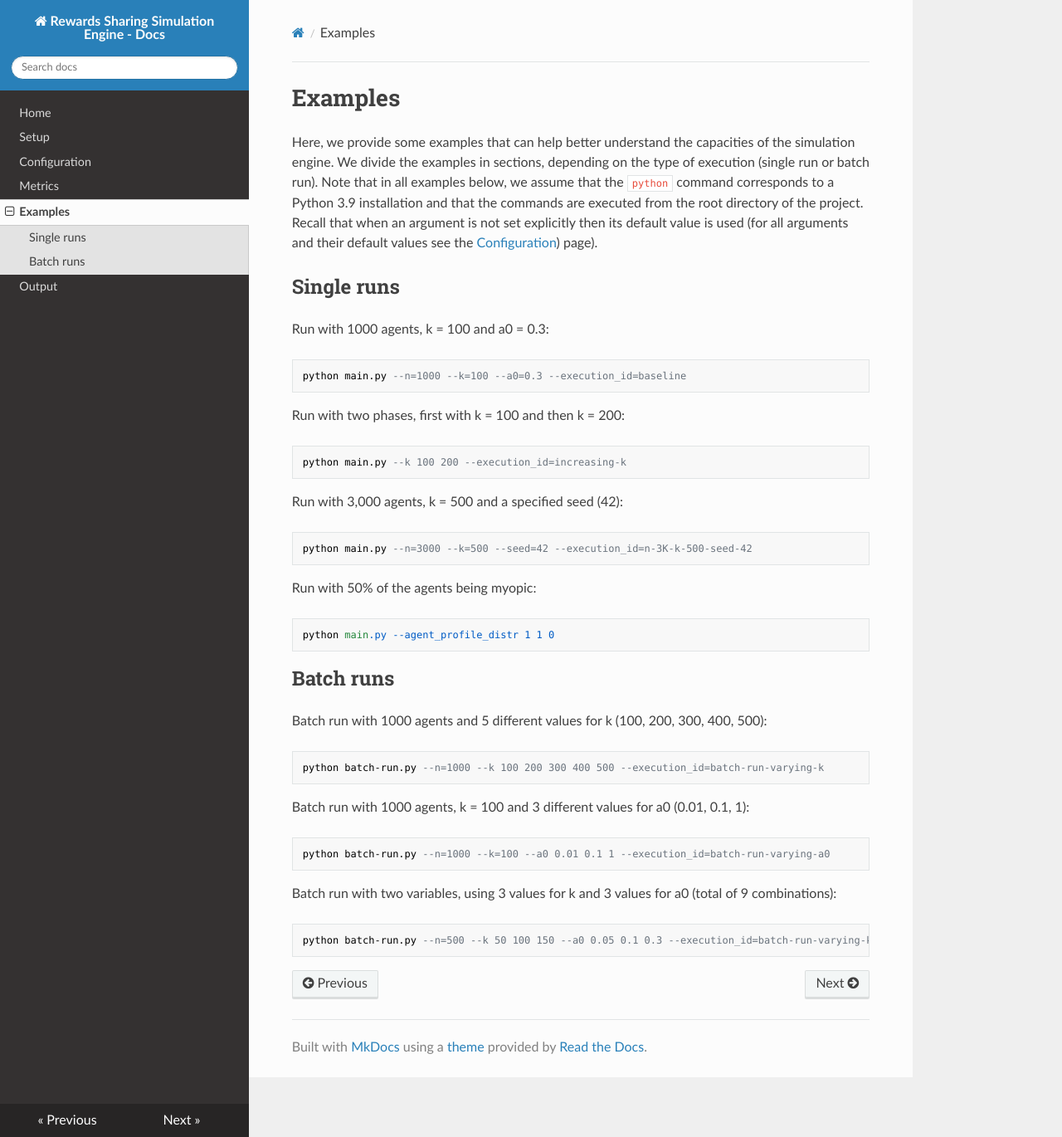
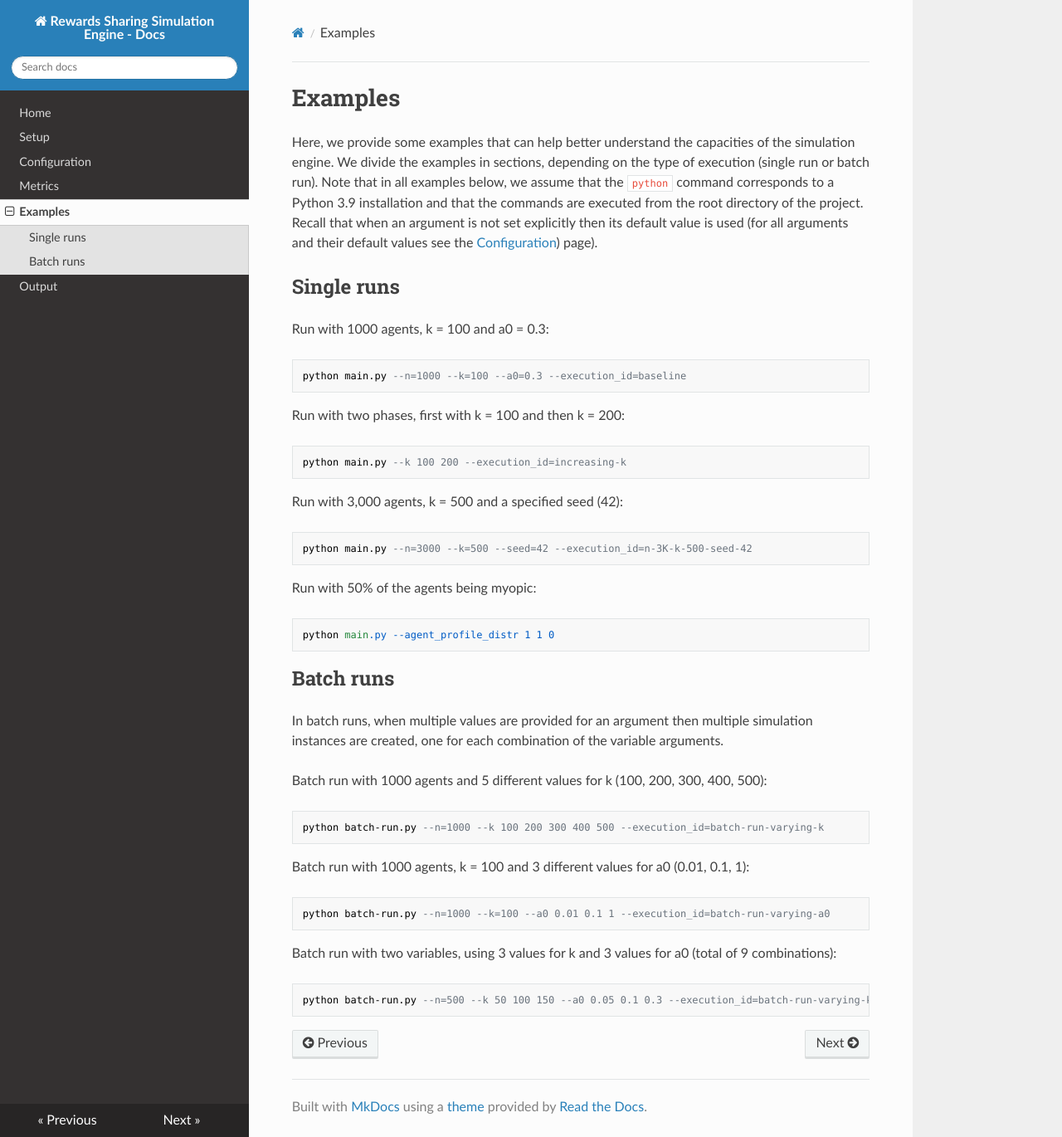
Before and after one commit to Blockchain-Technology-Lab/Rewards-Sharing-Simulation-Engine, an MkDocs documentation site: the page built from docs/examples.md, in a window 1280 px wide and 1370 px high. Shown: the whole window at 83% size. Built offline with MkDocs 1.6.1, drawn with Linux system fonts in a browser that asks for light colours; nearby versions of some CDN libraries.

Commit message:
Update docs

```diff
--- a/docs/examples.md
+++ b/docs/examples.md
@@ -25,6 +25,8 @@ Run with 50% of the agents being myopic:
 
 
 ## Batch runs
+In batch runs, when multiple values are provided for an argument then multiple simulation instances are created, one
+for each combination of the variable arguments.
 
 Batch run with 1000 agents and 5 different values for k (100, 200, 300, 400, 500):
 
```
